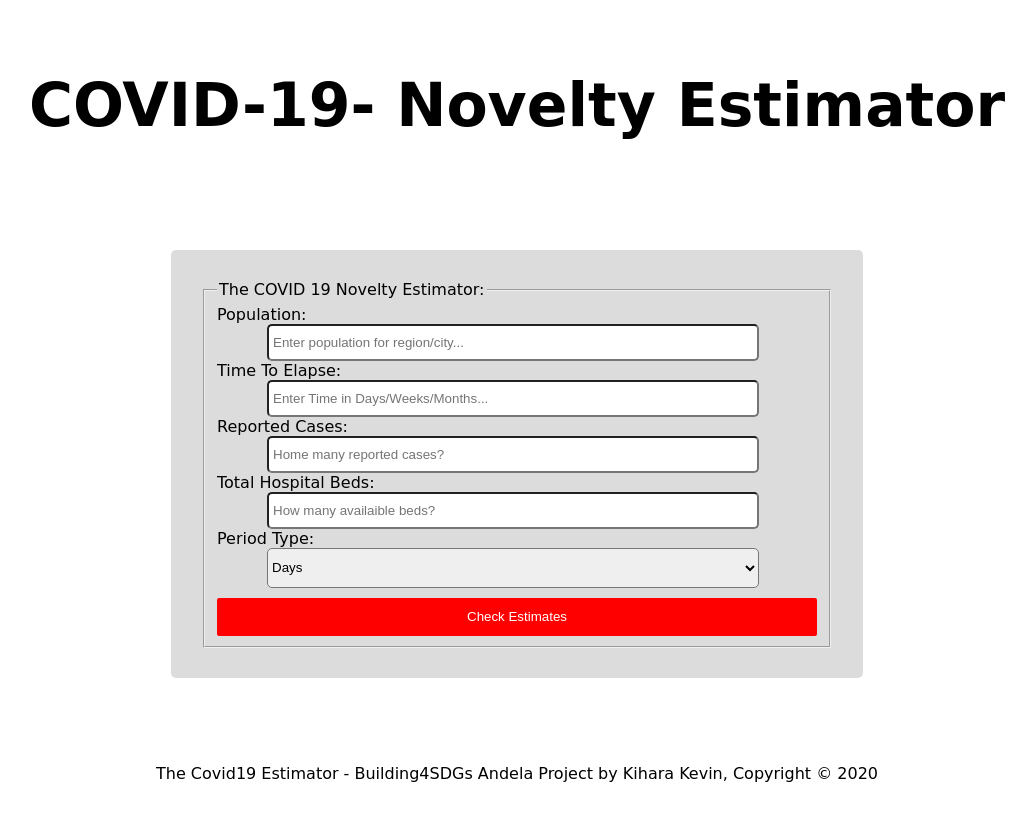
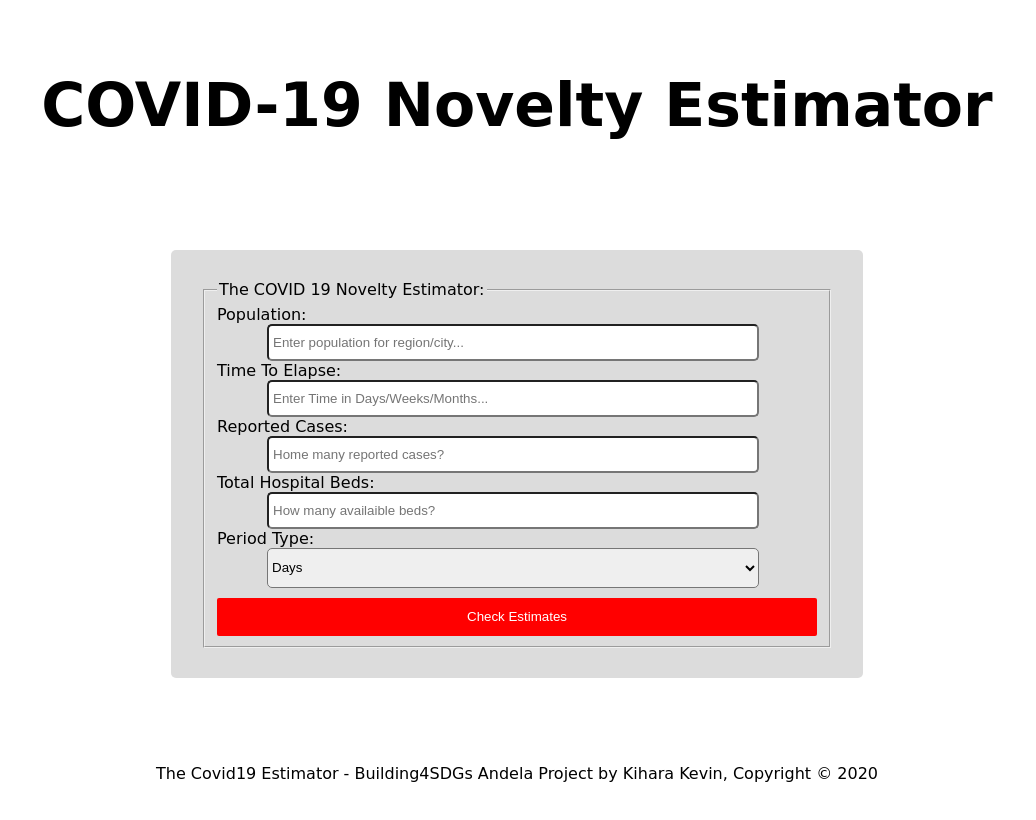
Before and after one commit to developerkevo/my-covid-19-estimator, a website: page Public/index.html in a window 1280 px wide. Shown: the whole page, without its empty margins (123-1159 px from the left). Drawn offline with Linux system fonts and the light colour scheme.

Commit message:
updated index.html

```diff
--- a/Public/index.html
+++ b/Public/index.html
@@ -13,7 +13,8 @@
 
 <body>
         <header>
-            <h1> COVID-19- Novelty Estimator</h1>
+            <h1> COVID-19  Novelty Estimator</h1>
+
 
         </header>
 
```
